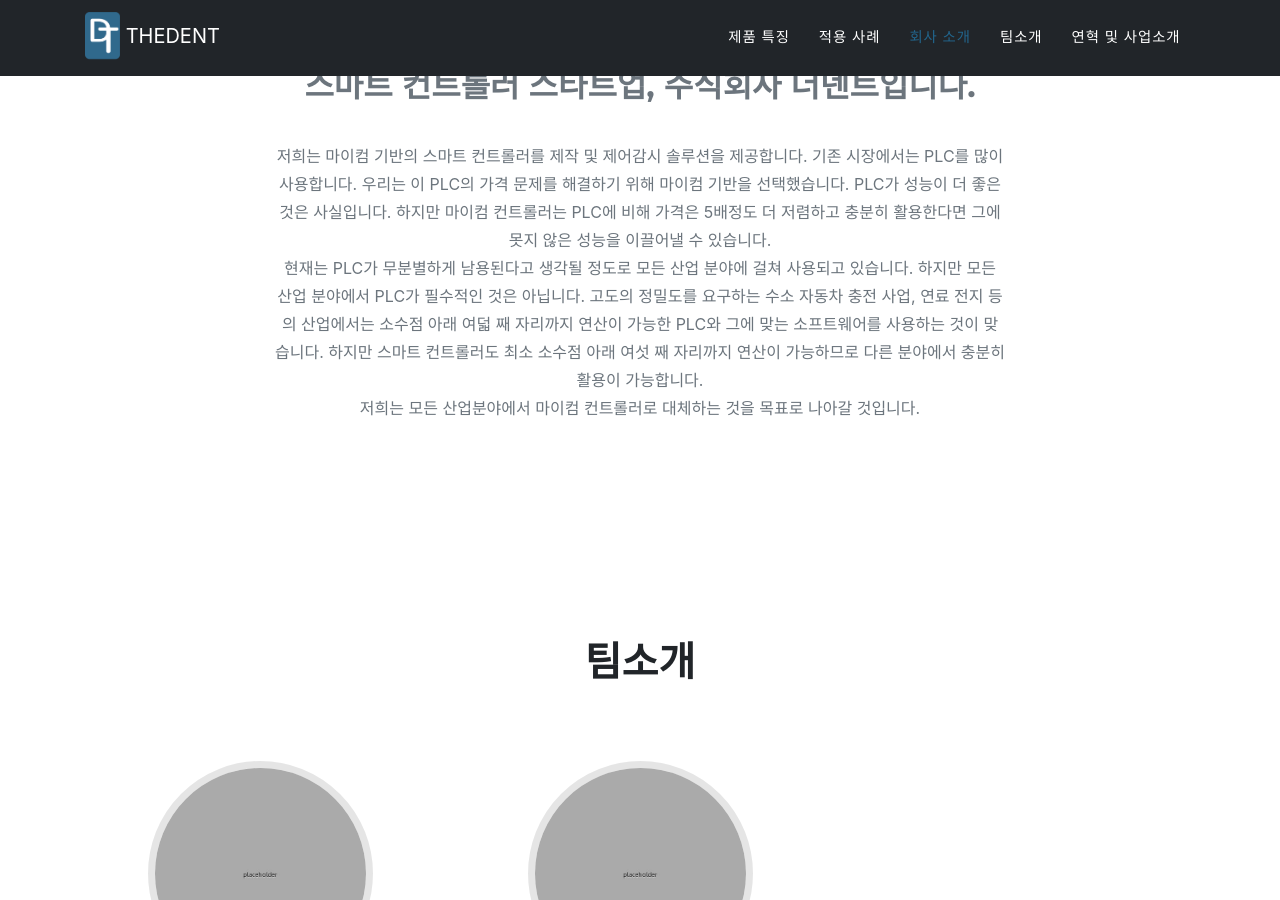
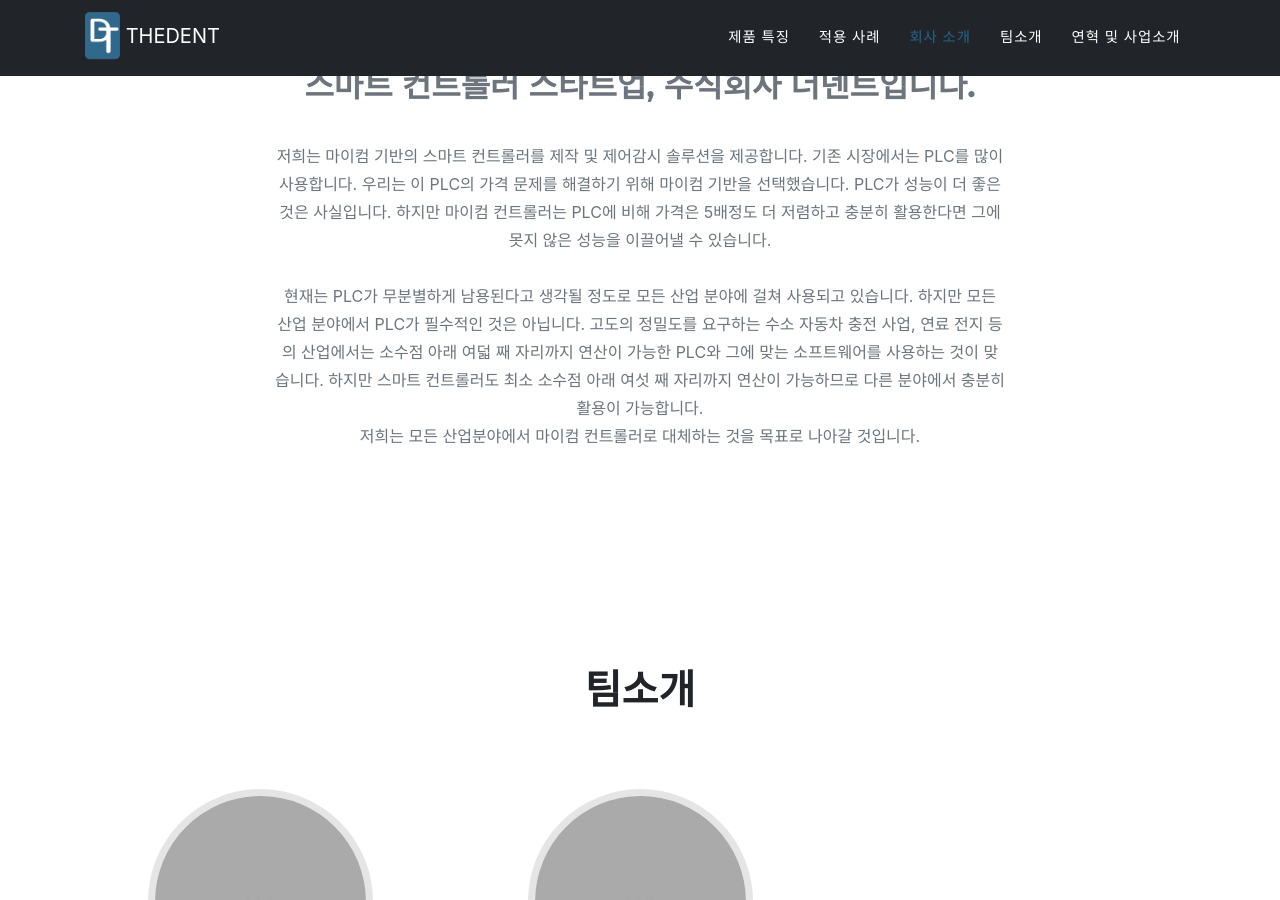
Before and after one commit to thedent-kr/thedent-kr.github.io, a Jekyll site: the page built from index.md, in a window 1280 px wide and 900 px high, scrolled down 2392 px. Built offline with Jekyll 4.4.1, drawn with Linux system fonts in a browser that asks for light colours; some web fonts are replaced.

```diff
--- a/_data/sitetext.yml
+++ b/_data/sitetext.yml
@@ -196,7 +196,7 @@ ko: &DEFAULT_KO
       저희는 마이컴 기반의 스마트 컨트롤러를 제작 및 제어감시 솔루션을 제공합니다.
       기존 시장에서는 PLC를 많이 사용합니다.
       우리는 이 PLC의 가격 문제를 해결하기 위해 마이컴 기반을 선택했습니다. PLC가 성능이 더 좋은 것은 사실입니다.
-      하지만 마이컴 컨트롤러는 PLC에 비해 가격은 5배정도 더 저렴하고 충분히 활용한다면 그에 못지 않은 성능을 이끌어낼 수 있습니다.<br>
+      하지만 마이컴 컨트롤러는 PLC에 비해 가격은 5배정도 더 저렴하고 충분히 활용한다면 그에 못지 않은 성능을 이끌어낼 수 있습니다.<br><br>
       현재는 PLC가 무분별하게 남용된다고 생각될 정도로 모든 산업 분야에 걸쳐 사용되고 있습니다.
       하지만 모든 산업 분야에서 PLC가 필수적인 것은 아닙니다.
       고도의 정밀도를 요구하는 수소 자동차 충전 사업, 연료 전지 등의 산업에서는 소수점 아래 여덟 째 자리까지 연산이 가능한 PLC와 그에 맞는 소프트웨어를 사용하는 것이 맞습니다.
```
